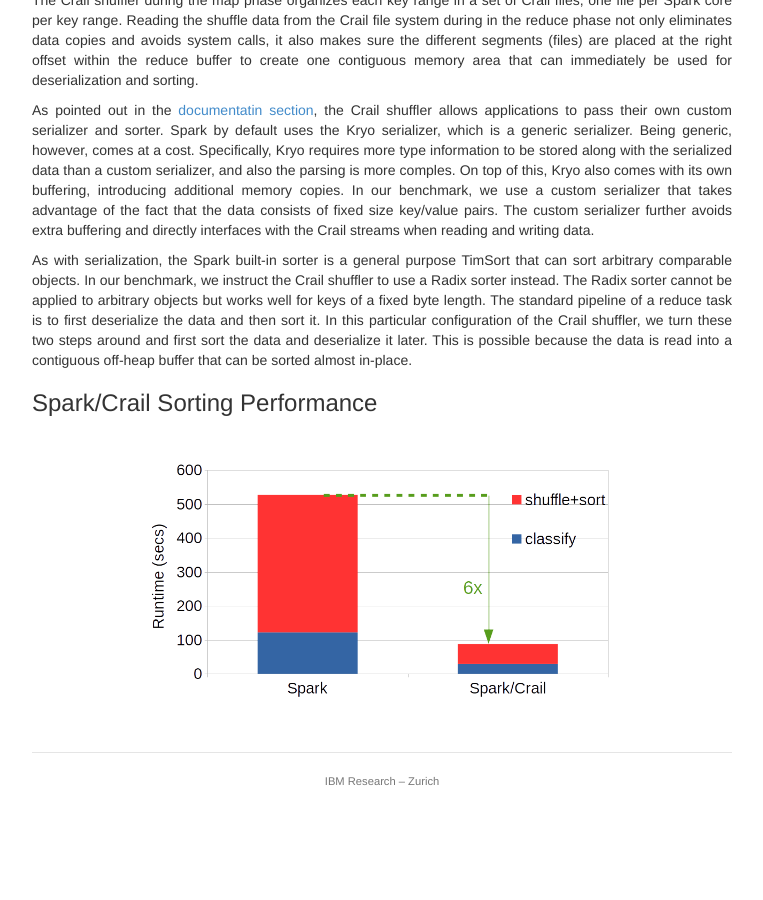
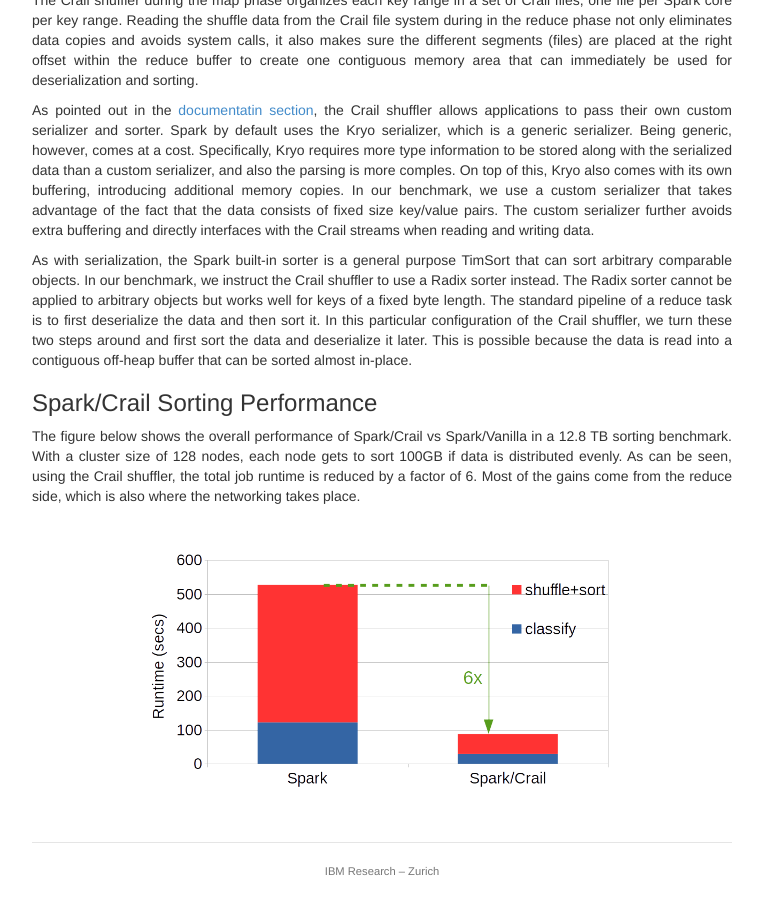
Before and after one commit to apache/incubator-crail-website, a Jekyll site: the page built from _posts/blog/2017-01-1-sorting.md, in a window 1280 px wide and 900 px high, scrolled down 2922 px. Shown: the whole window, without its empty margins (258-1021 px from the left). Built offline with Jekyll 4.4.1, drawn with Linux system fonts in a browser that asks for light colours; before the commit the page ends 3732 px from its top, so only the background shows below that.

Commit message:
Update 2017-01-1-sorting.md

```diff
--- a/_posts/blog/2017-01-1-sorting.md
+++ b/_posts/blog/2017-01-1-sorting.md
@@ -166,6 +166,12 @@
 
 ### Spark/Crail Sorting Performance
 
+<div style="text-align: justify">
+<p>
+The figure below shows the overall performance of Spark/Crail vs Spark/Vanilla in a 12.8 TB sorting benchmark. With a cluster size of 128 nodes, each node gets to sort 100GB if data is distributed evenly. As can be seen, using the Crail shuffler, the total job runtime is reduced by a factor of 6. Most of the gains come from the reduce side, which is also where the networking takes place.
+</p>
+</div>
+
 <br>
 <div style="text-align:center"><img src ="http://crail.io/img/blog/sort/performance_overall.png" width="470"></div>
 <br><br>
```
